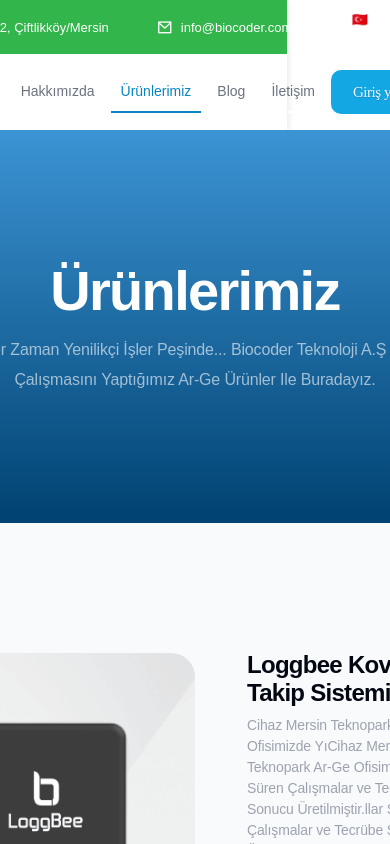
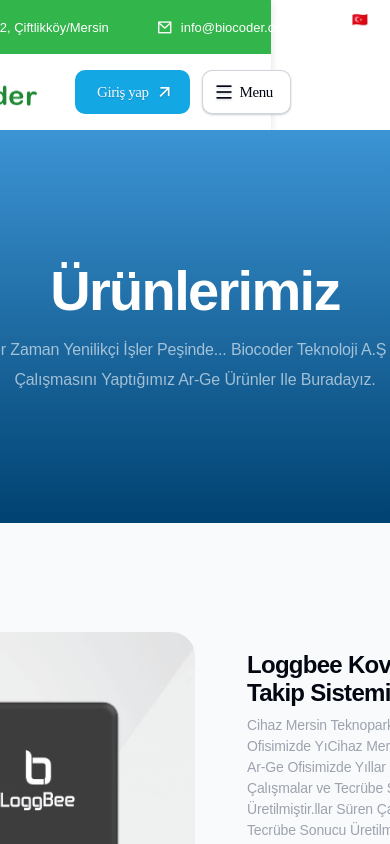
Before and after one commit to ayhangad/Biocoder-Website, a React (Vite) app: page /products in a window 390 px wide. Shown: the top 844 px of the page. Built offline with nearby package versions, Linux system fonts and the light colour scheme; a web font is replaced by a local one.

Commit message:
Start to make it responsive

```diff
--- a/src/components/shared/Header.jsx
+++ b/src/components/shared/Header.jsx
@@ -77,6 +77,7 @@
                 }
                 <div className="nav-trailing">
                     <Button type={'button'} disabled={false} innerText={'Giriş yap'} iconR={'arrow-right-up'} />
+                    <Button type={'button button-secondary'} disabled={false} innerText={'Menu'} iconL={'menu'} />
                 </div>
             </nav>
 
--- a/src/index.css
+++ b/src/index.css
@@ -135,6 +135,8 @@
 .nav-leading {
   width: 100%;
   display: flex;
+  align-items: center;
+  justify-content: space-between;
 }
 
 .nav-leading img {
@@ -142,6 +144,7 @@
 }
 
 .nav-trailing {
+  gap: 12px;
   width: 100%;
   display: flex;
   justify-content: flex-end;
@@ -1182,3 +1185,26 @@
   overflow: hidden;
 
 }
+
+/*---Media Screen---*/
+@media only screen and (max-width: 1200px) {
+  .banner .wrapper {
+    padding: 12px 16px;
+  }
+  .navbar{
+    width: 100vw;
+  }
+  .nav-item{
+    display: none;
+  }
+  .nav-leading{
+    padding: 0 16px;
+  }
+  .nav-trailing{
+    padding: 0 16px;
+  }
+  .footer-wrapper{
+    padding: 0 16px;
+  }
+
+}
```
